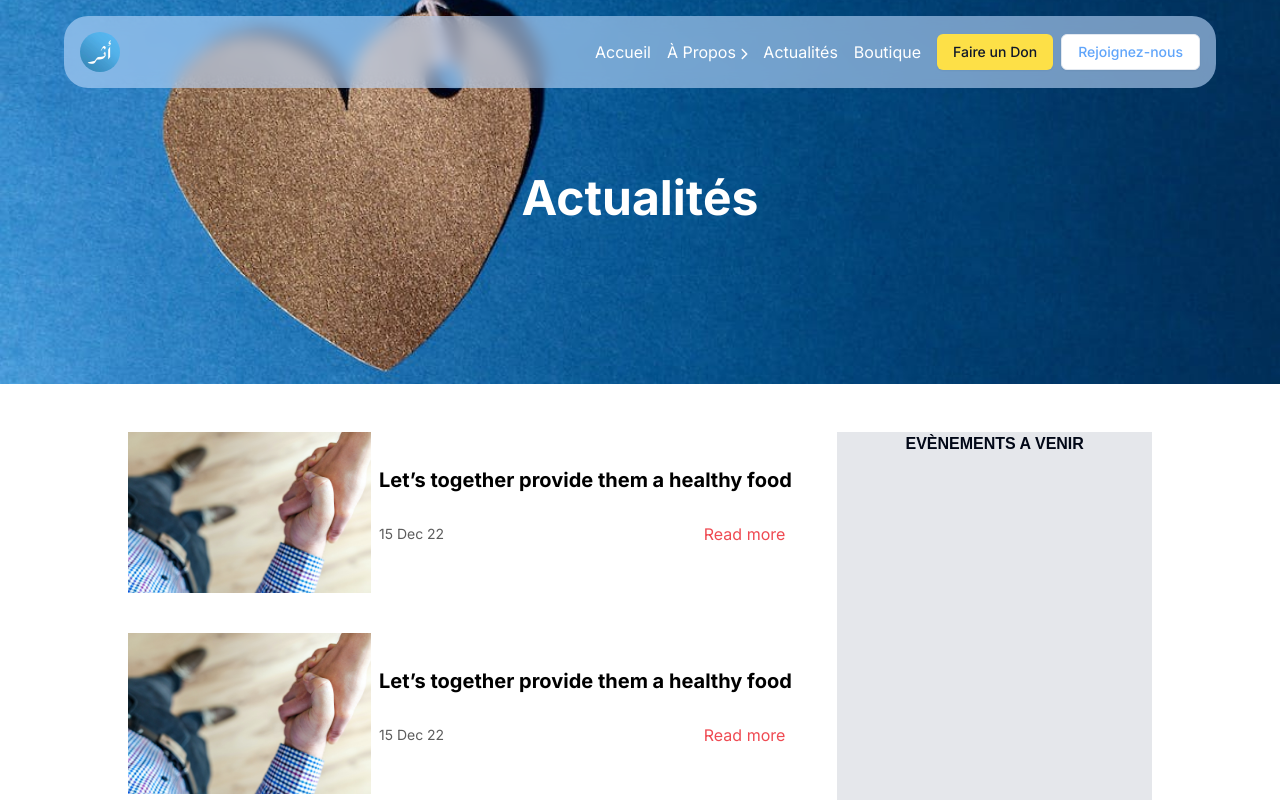
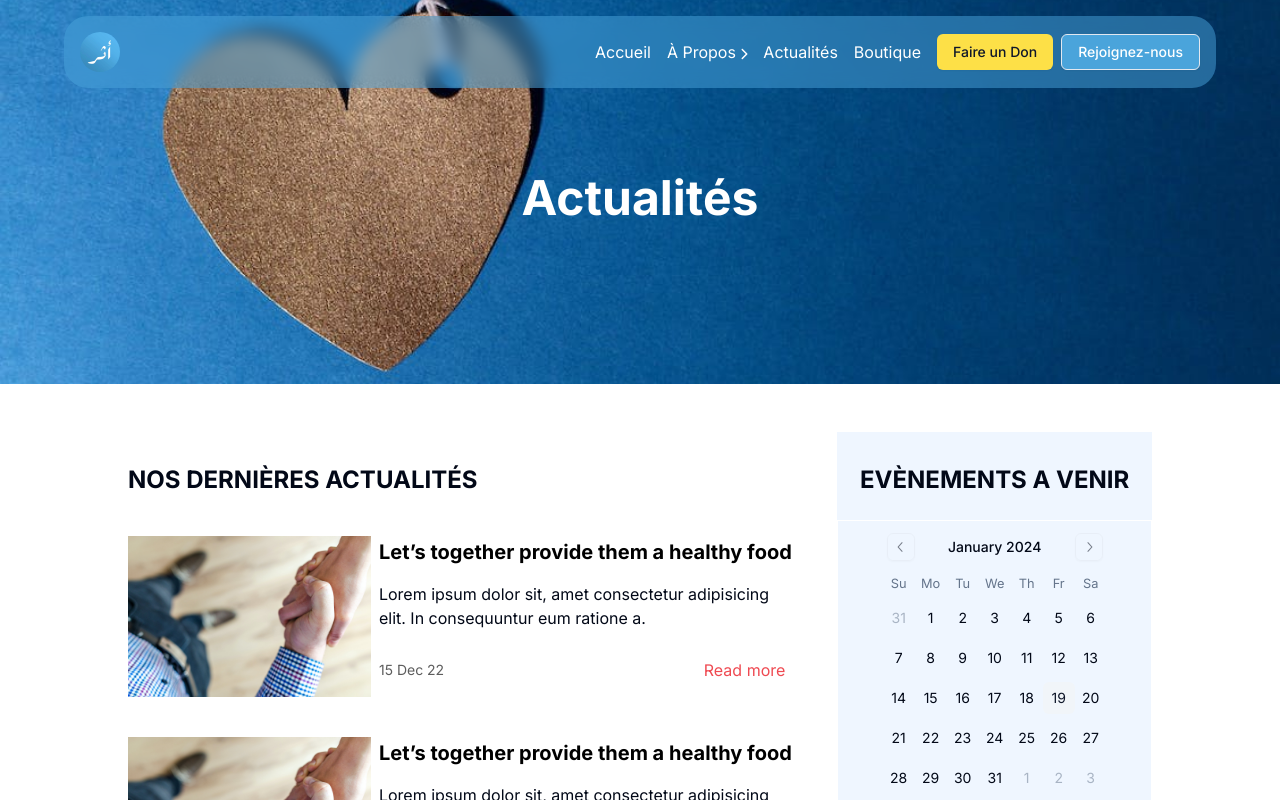
Before and after one commit to Khalid4dev/Athar-2.0, a Next.js app: page /News in a window 1280 px wide. Shown: the top 800 px of the page. Built offline with nearby package versions, Linux system fonts and the light colour scheme.

Commit message:
News page added

```diff
--- a/package.json
+++ b/package.json
@@ -16,8 +16,10 @@
     "@radix-ui/react-slot": "^1.0.2",
     "class-variance-authority": "^0.7.0",
     "clsx": "^2.1.0",
+    "date-fns": "^3.3.0",
     "next": "^14.1.0",
     "react": "^18.2.0",
+    "react-day-picker": "^8.10.0",
     "react-dom": "^18.2.0",
     "tailwind-merge": "^2.2.0",
     "tailwindcss-animate": "^1.0.7"
--- a/src/app/News/page.tsx
+++ b/src/app/News/page.tsx
@@ -1,6 +1,7 @@
 import PageTitle from "../../components/PageTitle";
 import Image from "next/image";
 import helpImage from "../../assets/images/help.jpg";
+import { Calendar } from "@/components/ui/calendar"
 
 export default function Home() {
   return (
@@ -8,7 +9,8 @@ export default function Home() {
       <PageTitle title="Actualités" />
       <section>
         <div className="grid grid-cols-2 sm:grid-cols-3 gap-10 mx-auto max-w-screen-lg pt-12 pb-12">
-          <div className="grid col-span-2 grid-row-1 gap-10 mx-auto max-w-screen-lg">
+          <div className="grid col-span-2 grid-row-1 gap-10 mx-auto max-w-screen-lg pt-8">
+            <h1 className="text-2xl font-bold">NOS DERNIÈRES ACTUALITÉS</h1>
             {[1, 2, 3, 4, 5, 6, 7, 8, 9].map((index) => (
               <div className="flex items-center">
                 <div>
@@ -22,6 +24,7 @@ export default function Home() {
                   <div className="relative text-xl font-bold text-black">
                     Let’s together provide them a healthy food
                   </div>
+                  <p>Lorem ipsum dolor sit, amet consectetur adipisicing elit. In consequuntur eum ratione a.</p>
                   <div className="flex items-center justify-between w-full">
                     <div className="relative font-normal text-primary-grey text-sm">
                       15 Dec 22
@@ -38,8 +41,24 @@ export default function Home() {
             ))}
 
           </div>
-          <div className="bg-gray-200 col-span-2 sm:col-span-1">
-            <h1 className="text-center font-bold font-montserrat">EVÈNEMENTS A VENIR</h1>
+          <div className="bg-blue-50 col-span-2 sm:col-span-1 pt-8">
+            <h1 className="text-center text-2xl font-bold pb-6">EVÈNEMENTS A VENIR</h1>
+            <Calendar
+              mode="single"
+              className="border border-white flex items-center justify-center"
+            />
+             {[1, 2, 3].map((index) => (
+              <div className="flex items-center pt-6">
+                <div>
+                  date
+                </div>
+                <div className="flex flex-col items-start gap-4 pl-2 relative w-full">
+                  <div className="relative text-xl font-semibold text-black">
+                    Let’s together provide them a healthy food
+                  </div>
+                </div>
+              </div>
+            ))}
           </div>
         </div>
       </section>
--- a/src/components/AboutUsSection.tsx
+++ b/src/components/AboutUsSection.tsx
@@ -3,9 +3,9 @@ import Image from 'next/image';
 import aboutusimage from '../assets/images/aboutus.jpg';
 const AboutUsSection: React.FC = () => {
   return (
-    <div className="flex justify-center p-8 bg-blue-50">
-      <div className="grid grid-cols-1 sm:grid-cols-2 gap-8 max-w-screen-xl">
-        <div>
+    <div className="flex justify-center p-8 bg-blue-50 pt-20 pb-20">
+      <div className="grid grid-cols-1 sm:grid-cols-3 gap-8 max-w-screen-xl">
+        <div className='sm:col-span-2'>
           <div className="mb-8">
             <div className="text-2xl font-bold">Qui sommes-nous ?</div>
             <h3 className="text-uppercase">Athar Alkhair</h3>
@@ -32,13 +32,13 @@ const AboutUsSection: React.FC = () => {
           </div>
         </div>
 
-        <div className="flex items-center justify-end">
+        <div>
           <Image
             width="450"
             height="401"
             src={aboutusimage}
             alt=""
-            className="rounded-lg"
+            className="rounded-lg w-full"
           />
         </div>
       </div>
--- a/src/components/HeroSection.tsx
+++ b/src/components/HeroSection.tsx
@@ -21,7 +21,7 @@ const HeroSection: React.FC = () => {
         <p className="text-sm sm:text-xl text-white mb-8">This is some text.</p>
         <Button
           variant="secondary"
-          className="bg-yellow-300 hover:bg-yellow-400"
+          className="bg-secondary-yellow hover:bg-yellow-400"
         >
           Faire un Don
         </Button>
--- a/src/components/NewsSection.tsx
+++ b/src/components/NewsSection.tsx
@@ -5,12 +5,12 @@ import cardimage from '../assets/images/Cardimage.jpeg';
 const NewsSection: React.FC = () => {
   return (
     <section className="bg-white p-8">
-      <h2 className="text-center text-3xl text-black font-bold mb-8">
+      <h2 className="text-center text-3xl text-black font-bold p-8 mb-8">
         Actualités
       </h2>
       <div className="grid grid-cols-1 sm:grid-cols-2 lg:grid-cols-3 gap-8 mx-auto max-w-screen-xl">
         {[1, 2, 3].map((index) => (
-          <div key={index} className="mb-8">
+          <div key={index} className="mb-8 flex items-center justify-center">
             <Card
               cardImage={cardimage.src}
               headline="Dynamic Headline"
@@ -22,7 +22,7 @@ const NewsSection: React.FC = () => {
         ))}
       </div>
       <div className="flex justify-center mt-8">
-        <button className="bg-cyan-300 text-black px-4 py-2 rounded-full hover:bg-cyan-100">
+        <button className="bg-primary-blue text-white px-4 py-2 rounded-full hover:bg-cyan-600">
           Voir plus
         </button>
       </div>
--- a/src/components/navbar.tsx
+++ b/src/components/navbar.tsx
@@ -73,7 +73,7 @@ const Navbar: React.FC<NavbarProps> = ({ navItems }) => {
   return (
     <>
       <div className="top-4 z-10 w-full flex items-center justify-center px-4 md:px-8 lg:px-16 fixed">
-        <nav className="flex items-center justify-between p-4 bg-blue-200 backdrop-blur bg-opacity-60 text-white rounded-3xl mx-auto w-full max-w-screen-xl  ">
+        <nav className="flex items-center justify-between p-4 bg-primary-blue backdrop-blur bg-opacity-50 text-white rounded-3xl mx-auto w-full max-w-screen-xl  ">
           <div className="flex items-center flex-shrink-0">
             <Image
               width={40}
@@ -139,10 +139,10 @@ const Navbar: React.FC<NavbarProps> = ({ navItems }) => {
               >
                 Faire un Don
               </Button>
-              <Link key="Rejoignez-nous" href="/participer#JoinUs">
+              <Link key="Rejoignez-nous" href="/Participate">
                 <Button
                   variant="outline"
-                  className="hover:bg-blue-300 bg-white hover:border-blue-300  text-blue-400 "
+                  className=" bg-primary-blue text-white hover:bg-blue-400 hover:border-white   "
                 >
                   Rejoignez-nous
                 </Button>
@@ -165,13 +165,13 @@ const Navbar: React.FC<NavbarProps> = ({ navItems }) => {
             ))}
             <Button
               variant="secondary"
-              className="bg-yellow-300 hover:bg-yellow-400"
+              className="bg-secondary-yellow hover:bg-yellow-400"
             >
               Faire un Don
             </Button>
             <Button
               variant="outline"
-              className="hover:bg-blue-300 bg-white hover:border-blue-300  text-blue-400 "
+              className= "bg-white hover:bg-white"
             >
               Rejoignez-nous
             </Button>
--- /dev/null
+++ b/src/components/ui/calendar.tsx
@@ -0,0 +1,72 @@
+"use client"
+
+import * as React from "react"
+import { ChevronLeftIcon, ChevronRightIcon } from "@radix-ui/react-icons"
+import { DayPicker } from "react-day-picker"
+
+import { cn } from "@/lib/utils"
+import { buttonVariants } from "@/components/ui/button"
+
+export type CalendarProps = React.ComponentProps<typeof DayPicker>
+
+function Calendar({
+  className,
+  classNames,
+  showOutsideDays = true,
+  ...props
+}: CalendarProps) {
+  return (
+    <DayPicker
+      showOutsideDays={showOutsideDays}
+      className={cn("p-3", className)}
+      classNames={{
+        months: "flex flex-col sm:flex-row space-y-4 sm:space-x-4 sm:space-y-0",
+        month: "space-y-4",
+        caption: "flex justify-center pt-1 relative items-center",
+        caption_label: "text-sm font-medium",
+        nav: "space-x-1 flex items-center",
+        nav_button: cn(
+          buttonVariants({ variant: "outline" }),
+          "h-7 w-7 bg-transparent p-0 opacity-50 hover:opacity-100"
+        ),
+        nav_button_previous: "absolute left-1",
+        nav_button_next: "absolute right-1",
+        table: "w-full border-collapse space-y-1",
+        head_row: "flex",
+        head_cell:
+          "text-muted-foreground rounded-md w-8 font-normal text-[0.8rem]",
+        row: "flex w-full mt-2",
+        cell: cn(
+          "relative p-0 text-center text-sm focus-within:relative focus-within:z-20 [&:has([aria-selected])]:bg-accent [&:has([aria-selected].day-outside)]:bg-accent/50 [&:has([aria-selected].day-range-end)]:rounded-r-md",
+          props.mode === "range"
+            ? "[&:has(>.day-range-end)]:rounded-r-md [&:has(>.day-range-start)]:rounded-l-md first:[&:has([aria-selected])]:rounded-l-md last:[&:has([aria-selected])]:rounded-r-md"
+            : "[&:has([aria-selected])]:rounded-md"
+        ),
+        day: cn(
+          buttonVariants({ variant: "ghost" }),
+          "h-8 w-8 p-0 font-normal aria-selected:opacity-100"
+        ),
+        day_range_start: "day-range-start",
+        day_range_end: "day-range-end",
+        day_selected:
+          "bg-primary text-primary-foreground hover:bg-primary hover:text-primary-foreground focus:bg-primary focus:text-primary-foreground",
+        day_today: "bg-accent text-accent-foreground",
+        day_outside:
+          "day-outside text-muted-foreground opacity-50  aria-selected:bg-accent/50 aria-selected:text-muted-foreground aria-selected:opacity-30",
+        day_disabled: "text-muted-foreground opacity-50",
+        day_range_middle:
+          "aria-selected:bg-accent aria-selected:text-accent-foreground",
+        day_hidden: "invisible",
+        ...classNames,
+      }}
+      components={{
+        IconLeft: ({ ...props }) => <ChevronLeftIcon className="h-4 w-4" />,
+        IconRight: ({ ...props }) => <ChevronRightIcon className="h-4 w-4" />,
+      }}
+      {...props}
+    />
+  )
+}
+Calendar.displayName = "Calendar"
+
+export { Calendar }
```
Also changed, not shown: src/app/Participate/page.tsx (+11 -11 lines), src/components/SponsorsSection.tsx (+5 -5 lines), src/components/card.tsx (+8 -6 lines), 1 other file (tests, documents, lock files or other folders).
